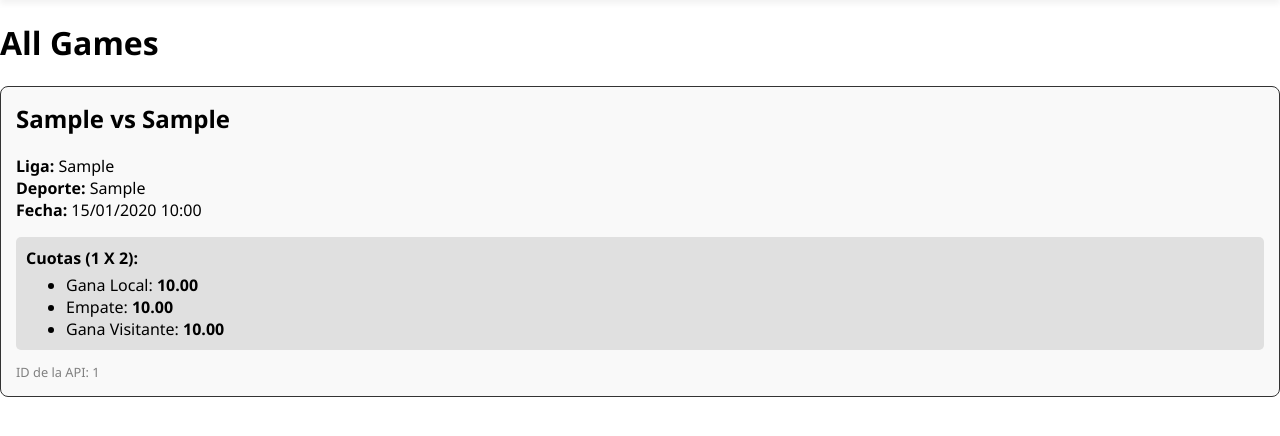
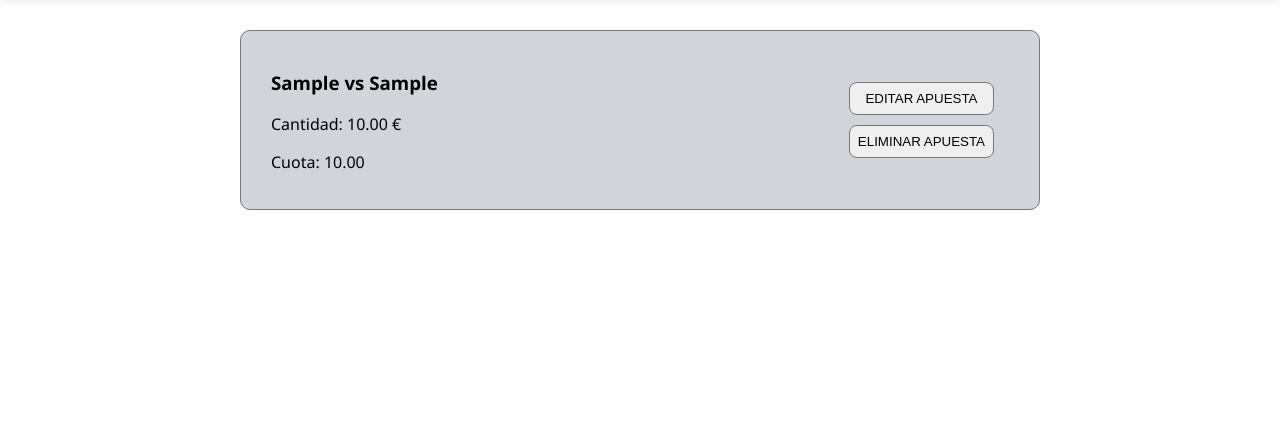
Before and after one commit to BARBERAK/HatTrick-House, a Django app: page /apuestas/ in a window 1280 px wide. Shown: the part 62-498 px from the top of the page. Run offline with Django 5.2, Linux system fonts and the light colour scheme; a user stored in the database is signed in; tables that the repository leaves empty hold one stand-in row (values such as "Sample post").

Commit message:
Pantalla Apuestas Usuario Creada

```diff
--- a/apuestas/static/apuestas/style.css
+++ b/apuestas/static/apuestas/style.css
@@ -521,3 +521,47 @@ body {
   background-color: #efefef;
   vertical-align: middle;
 }
+
+/* =========================================
+   LISTA DE APUESTAS
+   ========================================= */
+
+.div-show-all-bets{
+  display: flex;
+  flex-direction: column;
+  gap: 20px;
+  align-items: center;
+  margin: 30px auto;
+  margin-bottom: 50px;
+  max-width: 800px;
+}
+.div-show-specific-bet{
+  display: flex;
+  justify-content: space-between;
+  align-items: center;
+  box-sizing: border-box;
+  border: 1px solid #777;
+  background-color: #d1d5db;
+  width: 100%;
+  padding: 20px 30px;
+  border-radius: 10px;
+}
+.bet-actions {
+  display: flex;
+  flex-direction: column;
+  gap: 10px;
+  padding: 15px;
+}
+
+.button-edit-bet, .button-delete-bet{
+  border: 1px solid #777;
+  border-radius: 8px;
+  padding: 8px;
+  cursor: pointer;
+  transition: background-color 0.3s ease, transform 0.2s ease;
+}
+
+.button-edit-bet:hover, .button-delete-bet:hover{
+  transform: translateY(-2px);
+  background-color: rgb(231, 222, 222);
+}
--- a/apuestas/urls.py
+++ b/apuestas/urls.py
@@ -6,7 +6,7 @@ app_name = 'apuestas'
 
 urlpatterns = [
     path('', views.home, name='home'),
-    path('apuestas/', views.GameListView.as_view(), name='games_list'),
+    path('apuestas/', views.BetListView.as_view(), name='bets_list'),
     path('update_data/', views.create_update, name="update_data"),
     path('partidos/<str:categoria>/<str:nombre_liga>/', views.partidos_liga, name="partidos_liga"),
     path('ingresar/', views.ingresar, name='ingresar'),
--- a/apuestas/views.py
+++ b/apuestas/views.py
@@ -7,16 +7,21 @@ from .services import execute_update_api
 from django.contrib import messages
 from django.contrib.auth.forms import UserCreationForm
 from decimal import Decimal
+from django.contrib.auth.mixins import LoginRequiredMixin
 
 
 def home(request):
     """Home page view."""
     return render(request, 'apuestas/home.html')
 
-class GameListView(ListView):
-    model = Game
-    template_name = 'apuestas/game_list.html'
-    context_object_name = 'games'
+class BetListView(LoginRequiredMixin,ListView):
+    model = Bet
+    template_name = 'apuestas/bet_list.html'
+    context_object_name = 'bets'
+
+    # Sobrescribimos esta función para filtrar las apuestas
+    def get_queryset(self):
+        return Bet.objects.filter(user=self.request.user).order_by('-created_at')
 
 def create_update(request):
     execute_update_api()
@@ -30,21 +35,19 @@ def create_update(request):
 def partidos_liga(request, nombre_liga, categoria):
     dict_ligas = {
         "La Liga - Spain" : "La Liga",
-        "premier_league" : "Premier League",
+        "premier league" : "EPL",
         "champions_league" : "Champions League",
         "NBA" : "NBA",
     }
-
     termino_busqueda = dict_ligas.get(nombre_liga, nombre_liga)
-
     partidos_filtrados = Game.objects.filter(league__icontains=termino_busqueda)
     context = {
         'liga_seleccionada' : nombre_liga.upper(),
         'categoria' : categoria,
         'partidos' : partidos_filtrados
     }
+    return render(request, 'apuestas/partidos_liga.html' , context=context)
 
-    return render(request, 'apuestas/partidos_liga.html' , context=context)
 
 @login_required
 def ingresar(request):
@@ -110,6 +113,6 @@ def realizar_apuesta(request):
         )
 
         messages.success(request, f"¡Apuesta de {quantity}€ realizada con éxito!")
-        return redirect('apuestas:games_list')
+        return redirect('apuestas:bets_list')
 
     return redirect('apuestas:home')
--- /dev/null
+++ b/templates/apuestas/bet_list.html
@@ -0,0 +1,32 @@
+{% extends "base.html" %}
+
+{% block title %}Mis Apuestas - HatTrick House{% endblock %}
+
+{% block content %}
+    <div class="div-show-all-bets">
+        {% for bet in bets %}
+            <div class="div-show-specific-bet">
+                <div class="bet-info">
+                    <h3>{{ bet.game.home_team }} vs {{ bet.game.away_team }}</h3>
+                    {% if bet.selection == '1' %}
+                        <p>Elección: {{ bet.game.home_team }}</p>
+                    {% elif bet.selection == '2' %}
+                        <p>Elección: {{ bet.game.away_team }}</p>
+                    {% elif bet.selection == 'X'%}
+                        <p>Elección: Empate</p>
+                    {% endif %}
+                    <p>Cantidad: {{ bet.amount }} €</p>
+                    <p>Cuota: {{ bet.price }}</p>
+                </div>
+                <form action="#" class="bet-actions">
+                    <input type="submit" class="button-edit-bet" value="EDITAR APUESTA">
+                    <input type="submit" class="button-delete-bet" value="ELIMINAR APUESTA">
+                </form>
+            </div>
+        {% empty %}
+        <p>No has realizado apuestas todavía.</p>
+        {% endfor %}
+
+    </div>
+
+{% endblock %}
--- a/templates/apuestas/game_list.html
+++ /dev/null
@@ -1,39 +0,0 @@
-{% extends "base.html" %}
-
-{% block title %}All Games - HatTrick House{% endblock %}
-
-{% block content %}
-<h1>All Games</h1>
-
-<div style="display: flex; flex-direction: column; gap: 15px;">
-    {% for game in games %}
-        <div style="border: 1px solid #333; padding: 15px; border-radius: 8px; background-color: #f9f9f9;">
-
-            <h2 style="margin-top: 0;">{{ game.home_team }} vs {{ game.away_team }}</h2>
-
-            <p>
-                <strong>Liga:</strong> {{ game.league }} <br>
-                <strong>Deporte:</strong> {{ game.sport_key }} <br>
-                <strong>Fecha:</strong> {{ game.game_date|date:"d/m/Y H:i" }}
-            </p>
-
-            <div style="background-color: #e0e0e0; padding: 10px; border-radius: 5px;">
-                <strong>Cuotas (1 X 2):</strong>
-                <ul style="margin: 5px 0 0 0;">
-                    <li>Gana Local: <strong>{{ game.home_price }}</strong></li>
-                    <li>Empate: <strong>{{ game.draw_price }}</strong></li>
-                    <li>Gana Visitante: <strong>{{ game.away_price }}</strong></li>
-                </ul>
-            </div>
-
-            <p style="font-size: 0.8em; color: gray; margin-bottom: 0;">
-                ID de la API: {{ game.game_id }}
-            </p>
-
-        </div>
-    {% empty %}
-        <p>No games yet. ¡Tu base de datos está vacía! Asegúrate de ejecutar tu script de services.py para llenarla.</p>
-    {% endfor %}
-</div>
-
-{% endblock %}
--- a/templates/base.html
+++ b/templates/base.html
@@ -15,7 +15,7 @@
             <a href="{% url 'apuestas:home' %}" class="logo">HatTrick House</a>
         </div>
         <div class="nav-center">
-            <a href="{% url 'apuestas:games_list' %}" class="nav-sports">Mis Apuestas</a>
+            <a href="{% url 'apuestas:bets_list' %}" class="nav-sports">Mis Apuestas</a>
         </div>
         <div class="nav-right">
             {% if user.is_authenticated%}
```
